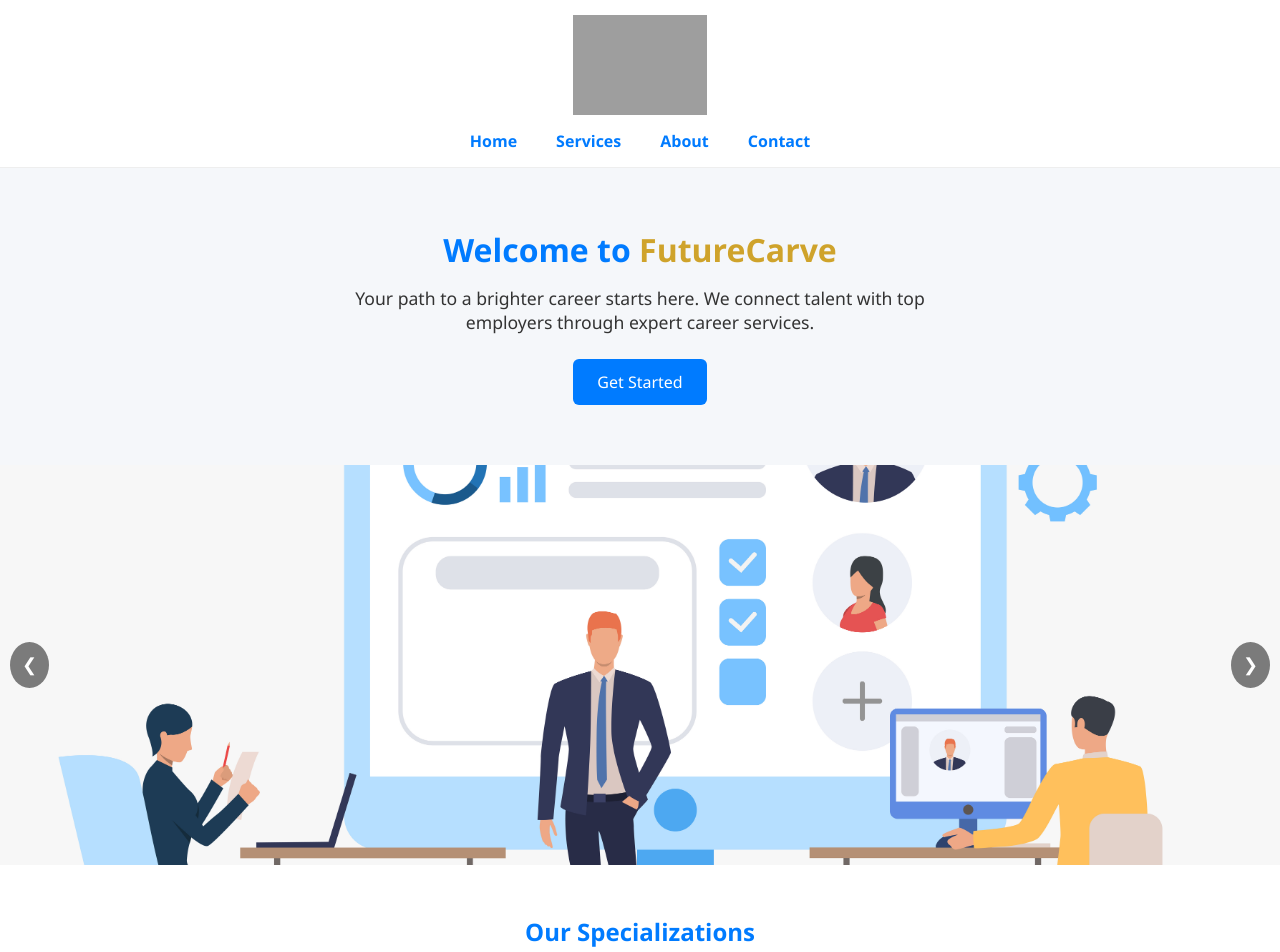
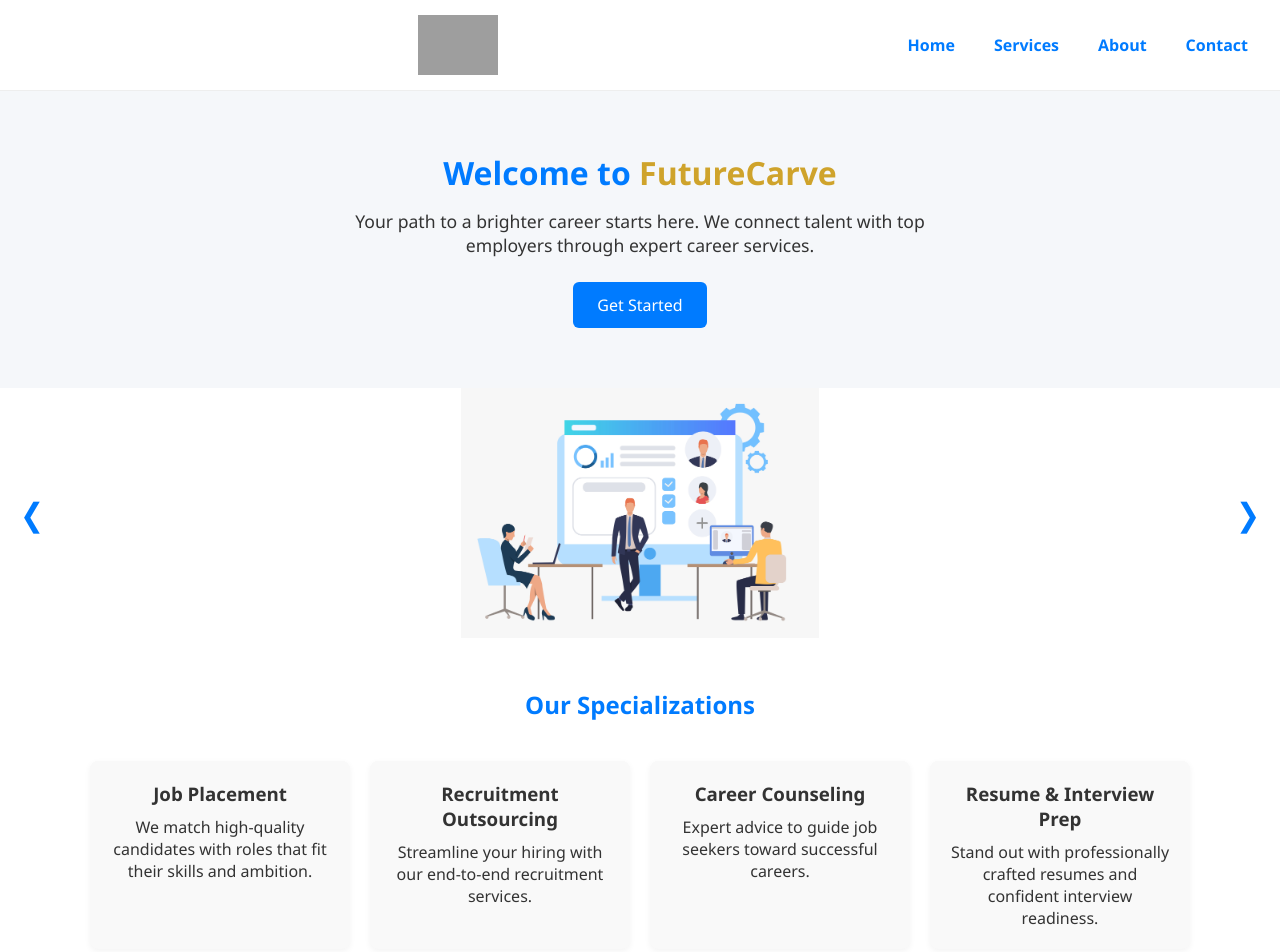
Before and after one commit to Aditya123shukla/FutureCarve, a plain HTML site: page index.html in a window 1280 px wide. Shown: the top 952 px of the page. Drawn offline with Linux system fonts and the light colour scheme; grey boxes are pictures that could not be loaded.

Commit message:
Update index.html

```diff
--- a/index.html
+++ b/index.html
@@ -9,13 +9,11 @@
       box-sizing: border-box;
       margin: 0;
       padding: 0;
-    }
-    html {
       scroll-behavior: smooth;
     }
     body {
       font-family: 'Segoe UI', Tahoma, sans-serif;
-      background: #f2f2f2;
+      background: #f2f7fc;
       color: #333;
     }
     a {
@@ -23,11 +21,12 @@
       color: inherit;
     }
 
+    /* Header */
     header {
       display: flex;
-      flex-direction: column;
+      flex-wrap: wrap;
       align-items: center;
-      justify-content: center;
+      justify-content: space-between;
       padding: 15px 20px;
       border-bottom: 1px solid #eee;
       background: #fff;
@@ -36,19 +35,19 @@
       z-index: 1000;
     }
     header a.logo {
-      display: inline-block;
+      display: flex;
+      align-items: center;
+      justify-content: center;
+      flex-grow: 1;
     }
     header img {
-      height: 100px;
+      height: 60px;
       width: auto;
     }
     nav ul {
       list-style: none;
       display: flex;
       gap: 15px;
-      margin-top: 10px;
-      flex-wrap: wrap;
-      justify-content: center;
     }
     nav ul li a {
       font-weight: bold;
@@ -60,6 +59,7 @@
       color: #cfa32b;
     }
 
+    /* Hero */
     .hero {
       text-align: center;
       padding: 60px 20px;
@@ -90,10 +90,11 @@
       background: #cfa32b;
     }
 
+    /* Slider */
     .slider {
       position: relative;
       width: 100%;
-      max-height: 400px;
+      max-height: 250px;
       overflow: hidden;
       background: #fff;
     }
@@ -103,22 +104,26 @@
     }
     .slides img {
       width: 100%;
-      height: 400px;
-      object-fit: cover;
+      height: 250px;
+      object-fit: contain;
+      background: #fff;
       flex-shrink: 0;
     }
     .arrow {
       position: absolute;
       top: 50%;
       transform: translateY(-50%);
-      background: rgba(0, 0, 0, 0.5);
+      font-size: 2rem;
+      color: #007BFF;
+      background: rgba(255,255,255,0.7);
+      padding: 10px;
+      cursor: pointer;
+      z-index: 10;
+      border-radius: 50%;
+    }
+    .arrow:hover {
+      background: rgba(207,163,43,0.9);
       color: white;
-      border: none;
-      padding: 12px;
-      cursor: pointer;
-      font-size: 18px;
-      border-radius: 50%;
-      z-index: 10;
     }
     .arrow.left {
       left: 10px;
@@ -127,6 +132,7 @@
       right: 10px;
     }
 
+    /* Services */
     .services {
       padding: 50px 20px;
       background: #fff;
@@ -154,13 +160,11 @@
       margin-bottom: 10px;
     }
 
+    /* About & Contact */
     .section {
       padding: 50px 20px;
       max-width: 800px;
       margin: auto;
-      background: #fff;
-      margin-top: 20px;
-      border-radius: 10px;
     }
     .section h2 {
       text-align: center;
@@ -172,19 +176,26 @@
       font-size: 1rem;
     }
 
+    /* Footer */
     footer {
       background: #f0f0f0;
       text-align: center;
       padding: 20px;
       font-size: 0.9rem;
       color: #666;
-      margin-top: 20px;
     }
     footer a {
       color: #007BFF;
     }
 
+    /* Responsive */
     @media (max-width: 768px) {
+      nav ul {
+        flex-direction: column;
+        align-items: flex-start;
+        gap: 10px;
+        margin-top: 10px;
+      }
       .hero h1 {
         font-size: 1.5rem;
       }
@@ -192,10 +203,10 @@
         font-size: 1rem;
       }
       .slides img {
-        height: 250px;
+        height: 200px;
       }
       .slider {
-        max-height: 250px;
+        max-height: 200px;
       }
     }
   </style>
@@ -224,8 +235,9 @@
     <a href="#contact" class="btn">Get Started</a>
   </section>
 
-  <!-- Manual Image Slider with Arrows -->
+  <!-- Image Slider with Arrows -->
   <div class="slider">
+    <div class="arrow left" onclick="moveSlide(-1)">❮</div>
     <div class="slides" id="slides">
       <img src="images/pic1.jpg" alt="Banner 1" />
       <img src="images/pic2.jpg" alt="Banner 2" />
@@ -233,8 +245,7 @@
       <img src="images/pic4.jpg" alt="Banner 4" />
       <img src="images/pic5.jpg" alt="Banner 5" />
     </div>
-    <button class="arrow left" onclick="moveSlide(-1)">&#10094;</button>
-    <button class="arrow right" onclick="moveSlide(1)">&#10095;</button>
+    <div class="arrow right" onclick="moveSlide(1)">❯</div>
   </div>
 
   <!-- Services Section -->
@@ -278,17 +289,17 @@
     &copy; 2025 FutureCarve Career Solutions. Visit us at <a href="https://www.futurecarve.com">futurecarve.com</a>
   </footer>
 
-  <!-- JavaScript for Manual Slider -->
+  <!-- JS for arrow navigation -->
   <script>
-    const slides = document.getElementById('slides');
+    let currentIndex = 0;
+    const slides = document.getElementById("slides");
     const totalSlides = slides.children.length;
-    let slideIndex = 0;
 
     function moveSlide(direction) {
-      slideIndex += direction;
-      if (slideIndex < 0) slideIndex = totalSlides - 1;
-      if (slideIndex >= totalSlides) slideIndex = 0;
-      slides.style.transform = `translateX(-${slideIndex * 100}%)`;
+      currentIndex += direction;
+      if (currentIndex < 0) currentIndex = totalSlides - 1;
+      if (currentIndex >= totalSlides) currentIndex = 0;
+      slides.style.transform = `translateX(-${currentIndex * 100}%)`;
     }
   </script>
 
```
